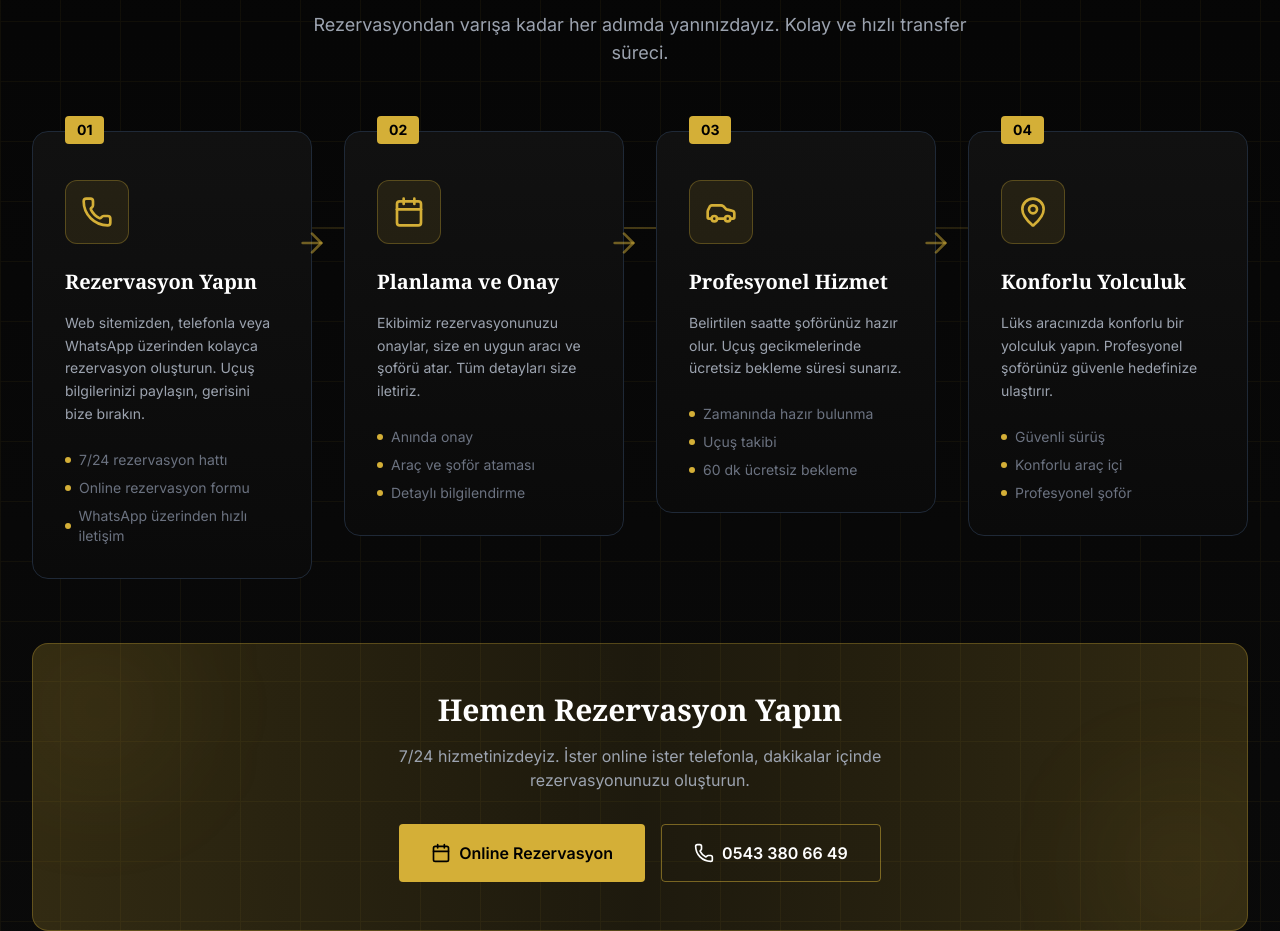
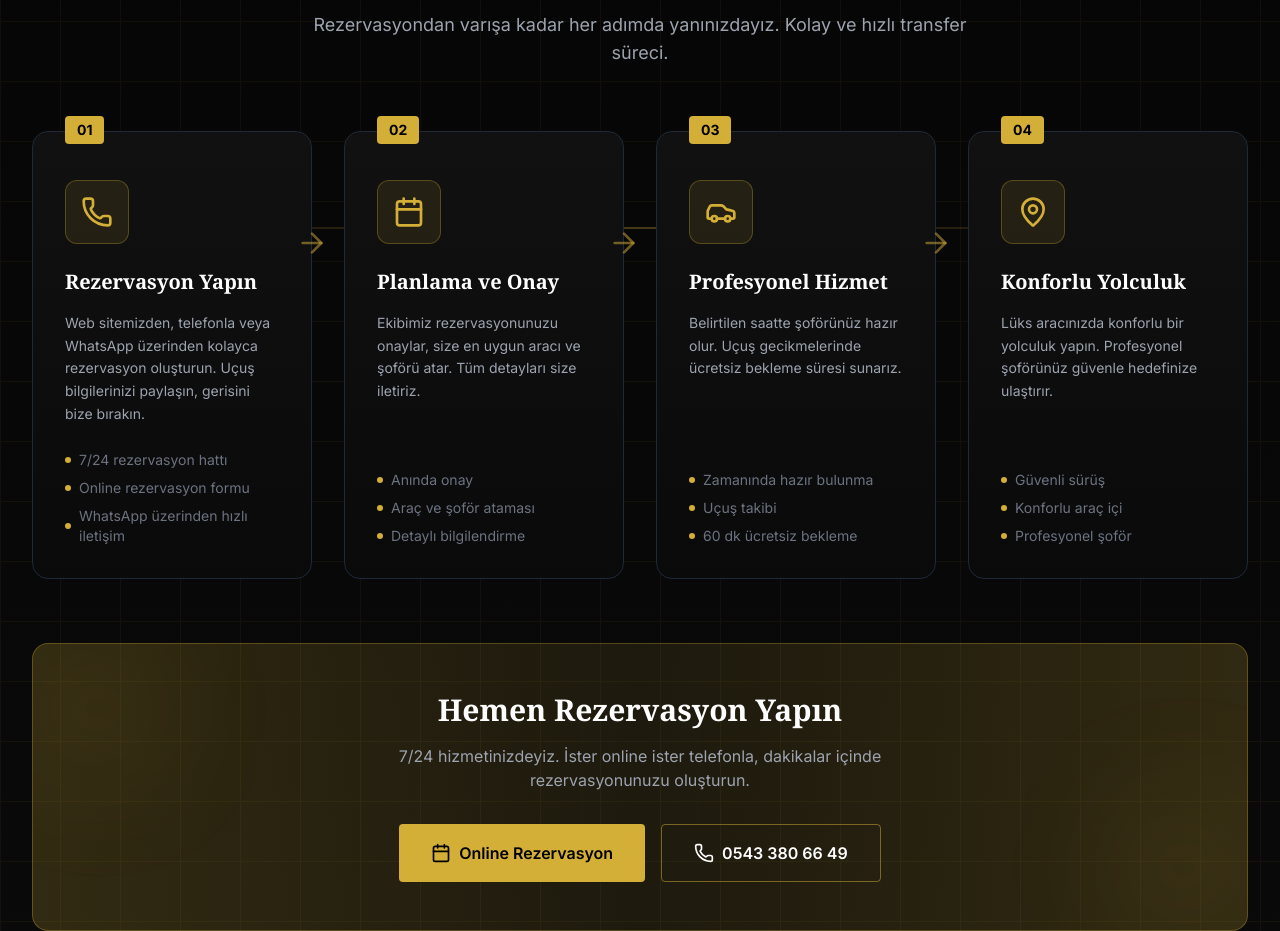
Before and after one commit to korayerdem89/adtviptransfer, a React (Vite) app: page / in a window 1280 px wide. Shown: the part 6220-7151 px from the top of the page. Built offline with nearby package versions, Linux system fonts and the light colour scheme; no server answers.

Commit message:
process section box height fixed

```diff
--- a/src/sections/Process.tsx
+++ b/src/sections/Process.tsx
@@ -101,15 +101,15 @@ export default function Process() {
           {/* Connection Line - Desktop */}
           <div className="hidden lg:block absolute top-24 left-0 right-0 h-0.5 bg-gradient-to-r from-transparent via-[#d4af37]/30 to-transparent"></div>
 
-          <div className="grid md:grid-cols-2 lg:grid-cols-4 gap-8">
+          <div className="grid md:grid-cols-2 lg:grid-cols-4 gap-8 items-stretch">
             {steps.map((step, index) => (
               <div
                 key={step.number}
-                className={`animate-on-scroll opacity-0 translate-y-8 transition-all duration-700 delay-${(index + 3) * 100} relative`}
+                className={`animate-on-scroll opacity-0 translate-y-8 transition-all duration-700 delay-${(index + 3) * 100} relative h-full`}
               >
-                <div className="relative group">
+                <div className="relative group h-full">
                   {/* Step Card */}
-                  <div className="relative bg-gradient-to-b from-[#111] to-[#0a0a0a] border border-gray-800 rounded-2xl p-8 transition-all duration-500 hover:border-[#d4af37]/50 hover:shadow-[0_0_30px_rgba(212,175,55,0.1)] h-full">
+                  <div className="relative bg-gradient-to-b from-[#111] to-[#0a0a0a] border border-gray-800 rounded-2xl p-8 transition-all duration-500 hover:border-[#d4af37]/50 hover:shadow-[0_0_30px_rgba(212,175,55,0.1)] h-full flex flex-col">
                     {/* Step Number */}
                     <div className="absolute -top-4 left-8 px-3 py-1 bg-[#d4af37] text-black text-sm font-bold rounded">
                       {step.number}
@@ -124,15 +124,15 @@ export default function Process() {
                     <h3 className="text-xl font-serif font-bold text-white mb-4">
                       {step.title}
                     </h3>
-                    <p className="text-gray-400 text-sm leading-relaxed mb-6">
+                    <p className="text-gray-400 text-sm leading-relaxed mb-6 flex-grow">
                       {step.description}
                     </p>
 
                     {/* Details */}
-                    <ul className="space-y-2">
+                    <ul className="space-y-2 mt-auto">
                       {step.details.map((detail, idx) => (
                         <li key={idx} className="flex items-center gap-2 text-sm text-gray-500">
-                          <div className="w-1.5 h-1.5 rounded-full bg-[#d4af37]"></div>
+                          <div className="w-1.5 h-1.5 rounded-full bg-[#d4af37] flex-shrink-0"></div>
                           {detail}
                         </li>
                       ))}
```
